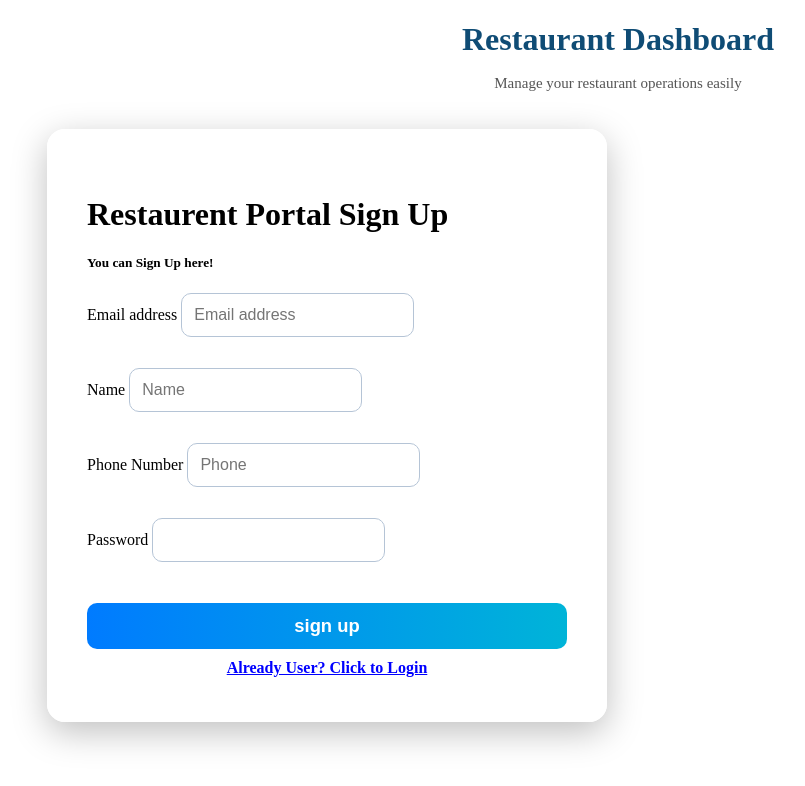
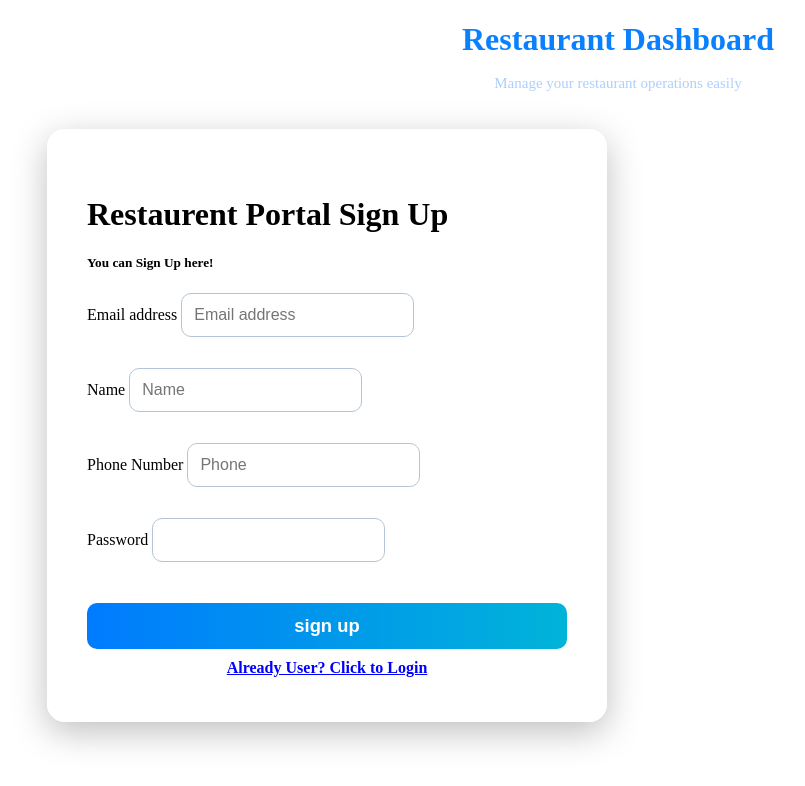
Before and after one commit to aartiwamane/Angular-JSON-Server, an Angular app: page /signup in a window 1280 px wide. Shown: the top 786 px of the page, without its empty margins (22-827 px from the left). Built offline with nearby package versions, Linux system fonts and the light colour scheme.

Commit message:
New changes

```diff
--- a/src/styles.css
+++ b/src/styles.css
@@ -6,11 +6,11 @@
 .app-title {
   font-size: 32px;
   font-weight: 700;
-  color: #0f4c75; /* Professional theme */
+  color: #0A80FF;
 }
 
 .tagline {
   margin-top: -5px;
   font-size: 15px;
-  color: #555;
+  color: #ADCFFF;
 }
```
